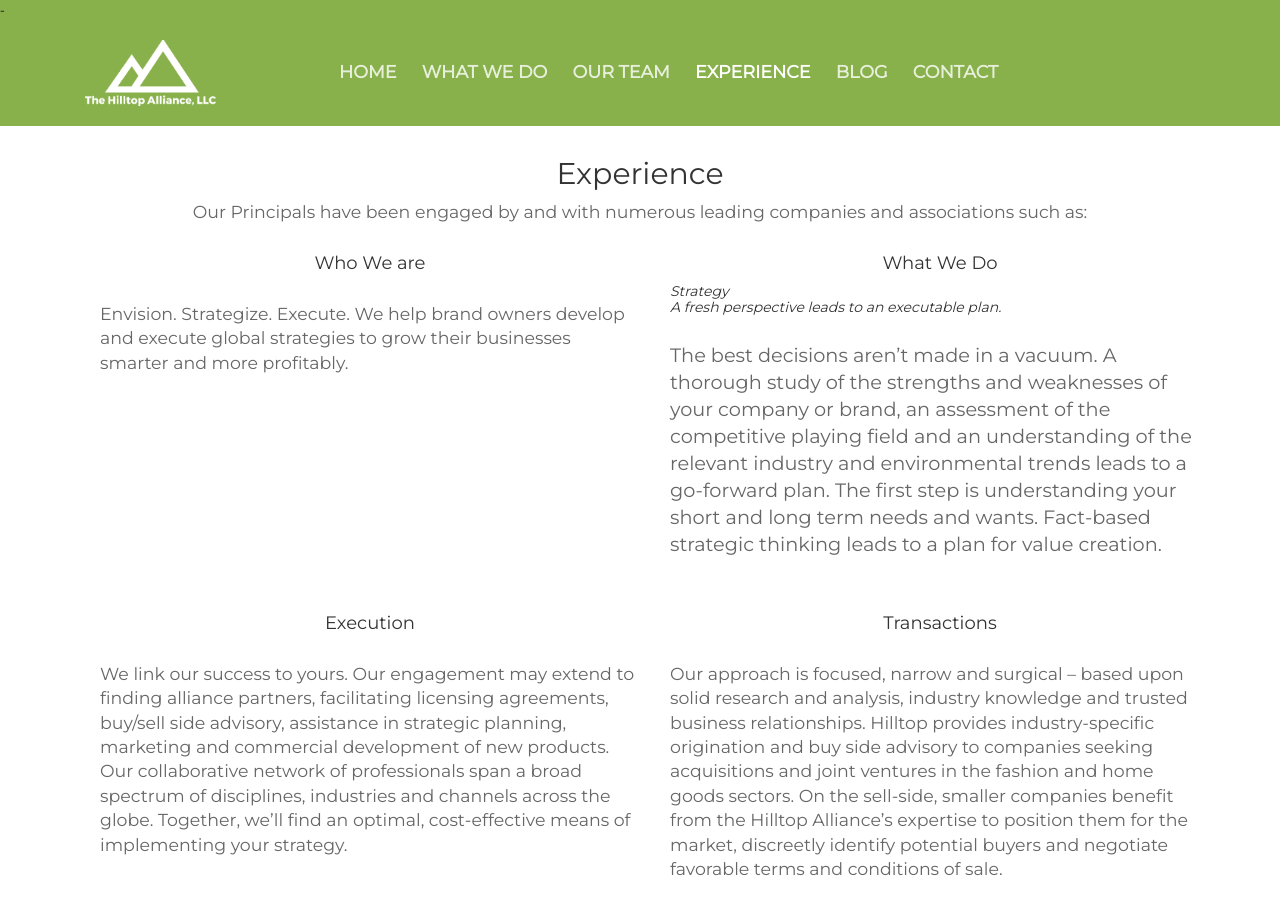
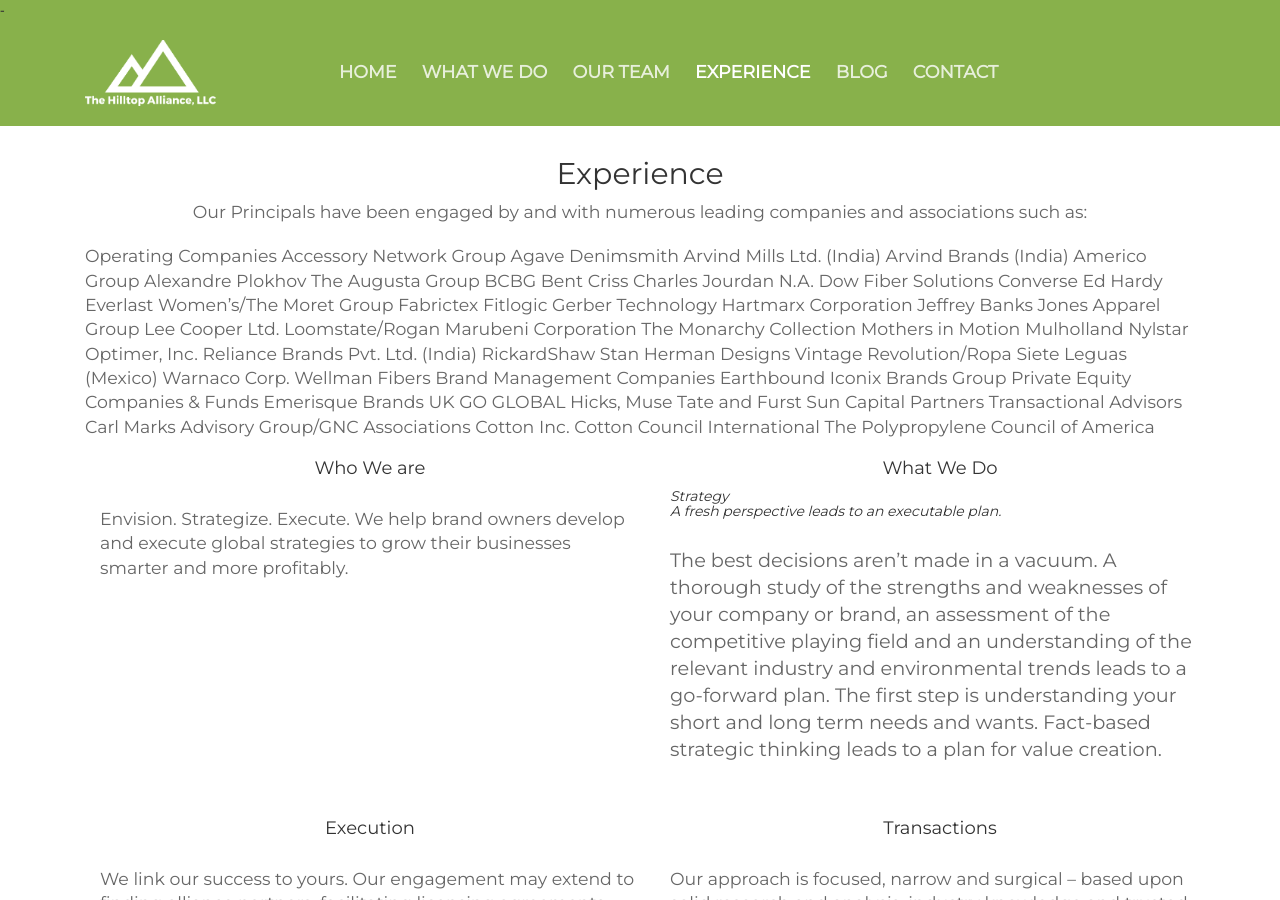
Before and after one commit to Freelance-Repos/Hilltop-Alliance, a Jekyll site: the page built from clients.html, in a window 1280 px wide and 900 px high. Built offline with Jekyll 4.4.1, drawn with Linux system fonts in a browser that asks for light colours.

Commit message:
Update clients.html

```diff
--- a/clients.html
+++ b/clients.html
@@ -4,6 +4,66 @@ description: 'Our Principals have been engaged by and with numerous leading comp
 ---
 
 <section>
+<!-- Companies listed below, before the container -->
+<p>
+Operating Companies
+Accessory Network Group
+Agave Denimsmith
+Arvind Mills Ltd. (India)
+Arvind Brands (India)
+Americo Group
+Alexandre Plokhov
+The Augusta Group
+BCBG
+Bent Criss
+Charles Jourdan N.A.
+Dow Fiber Solutions
+Converse
+Ed Hardy
+Everlast Women’s/The Moret Group
+Fabrictex
+Fitlogic
+Gerber Technology
+Hartmarx Corporation
+Jeffrey Banks
+Jones Apparel Group
+Lee Cooper Ltd.
+Loomstate/Rogan
+Marubeni Corporation
+The Monarchy Collection
+Mothers in Motion
+Mulholland
+Nylstar
+Optimer, Inc.
+Reliance Brands Pvt. Ltd. (India)
+RickardShaw
+Stan Herman Designs
+Vintage Revolution/Ropa Siete Leguas (Mexico)
+Warnaco Corp.
+Wellman Fibers
+
+Brand Management Companies
+Earthbound
+Iconix Brands Group
+
+Private Equity Companies & Funds
+Emerisque Brands UK
+GO GLOBAL
+Hicks, Muse Tate and Furst
+Sun Capital Partners
+
+Transactional Advisors
+Carl Marks Advisory Group/GNC
+
+Associations
+Cotton Inc.
+Cotton Council International
+The Polypropylene Council of America
+
+</p>
+<!-- Companies listed above, next are containers for CloudCannon/Jekyl -->
+
+
       <div class="container">
          <div class="row">
             <div class="col-sm-6">
```
